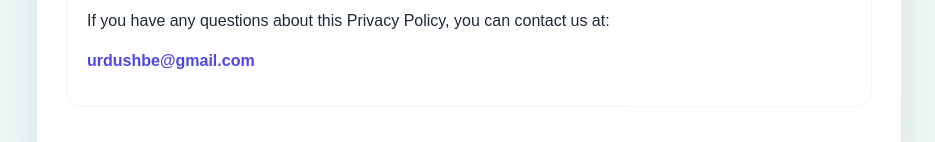
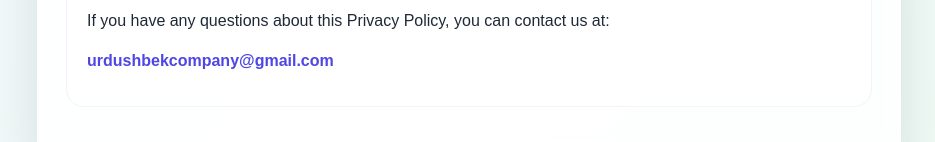
Before and after one commit to Urdushbe/games, a plain HTML site: page block-puzzle-relax-privacy/index.html in a window 1280 px wide. Shown: the part 1754-1896 px from the top of the page, without its empty margins (171-1106 px from the left). Drawn offline with Linux system fonts and the light colour scheme.

Commit message:
Update contact email in Privacy Policy section

```diff
--- a/block-puzzle-relax-privacy/index.html
+++ b/block-puzzle-relax-privacy/index.html
@@ -93,7 +93,7 @@
             If you have any questions about this Privacy Policy, you can contact us at:
           </p>
           <p>
-            <a href="mailto:urdushbe@gmail.com">urdushbe@gmail.com</a>
+            <a href="mailto:urdushbekcompany@gmail.com">urdushbekcompany@gmail.com</a>
           </p>
         </section>
       </div>
```
